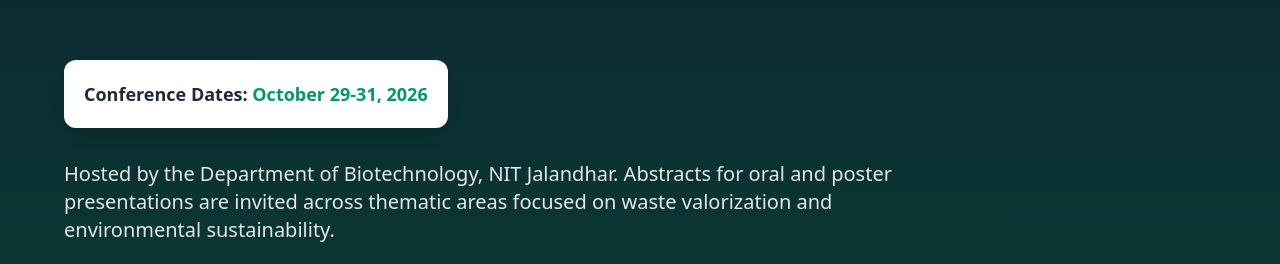
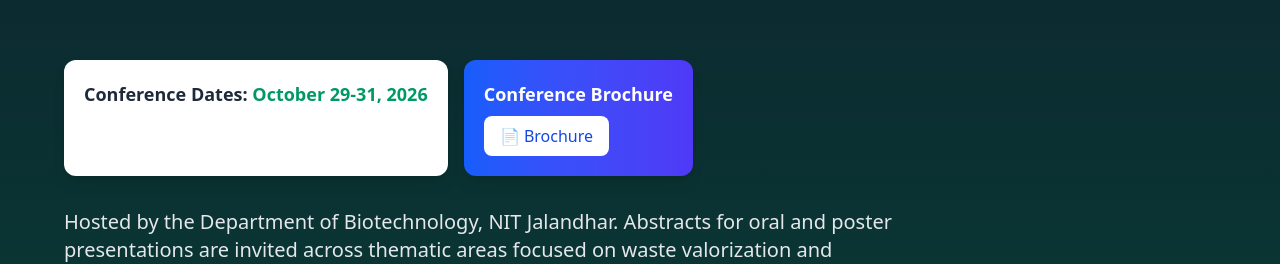
Before and after one commit to krishna7602/bt_event, a React (Vite) app in the folder frontend/: page / in a window 1280 px wide. Shown: the part 503-767 px from the top of the page. Built offline with nearby package versions, Linux system fonts and the light colour scheme; no server answers.

Commit message:
broucher added

```diff
--- a/frontend/src/components/Hero.jsx
+++ b/frontend/src/components/Hero.jsx
@@ -40,13 +40,38 @@ export default function Hero() {
                   </div>
                 </div>
               </div>
+<div className="flex flex-col md:flex-row gap-4 mb-8">
+  {/* Conference Date Card */}
+  <div className="bg-white text-gray-800 rounded-xl p-5 inline-block shadow-lg">
+    <p className="text-lg font-semibold">
+      {hero.dateLabel || "Date"}:{" "}
+      <span className="text-emerald-600">
+        {hero.dateValue || "12-13 June, 2026"}
+      </span>
+    </p>
+    {hero.notice ? (
+      <p className="text-sm text-red-500 font-medium mt-1">
+        {hero.notice}
+      </p>
+    ) : null}
+  </div>
 
-              <div className="bg-white text-gray-800 rounded-xl p-5 inline-block shadow-lg mb-8">
-                <p className="text-lg font-semibold">
-                  {hero.dateLabel || "Date"}: <span className="text-emerald-600">{hero.dateValue || "12-13 June, 2026"}</span>
-                </p>
-                {hero.notice ? <p className="text-sm text-red-500 font-medium mt-1">{hero.notice}</p> : null}
-              </div>
+  {/* Brochure Card */}
+  <div className="bg-gradient-to-r from-blue-600 to-indigo-600 text-white rounded-xl p-5 inline-block shadow-lg">
+    <p className="text-lg font-semibold mb-2">
+      Conference Brochure
+    </p>
+
+    <a
+      href="https://drive.google.com/file/d/1XlqsKYaVpJPaadWbqOS0OusR8jCHxBlO/view?usp=sharing"
+      target="_blank"
+      rel="noopener noreferrer"
+      className="inline-flex items-center gap-2 bg-white text-blue-700 px-4 py-2 rounded-lg font-medium hover:bg-blue-50 transition"
+    >
+      📄 Brochure
+    </a>
+  </div>
+</div>
 
               <p className="text-xl text-gray-200 max-w-4xl mx-auto md:mx-0">
                 {hero.tagline}
```
